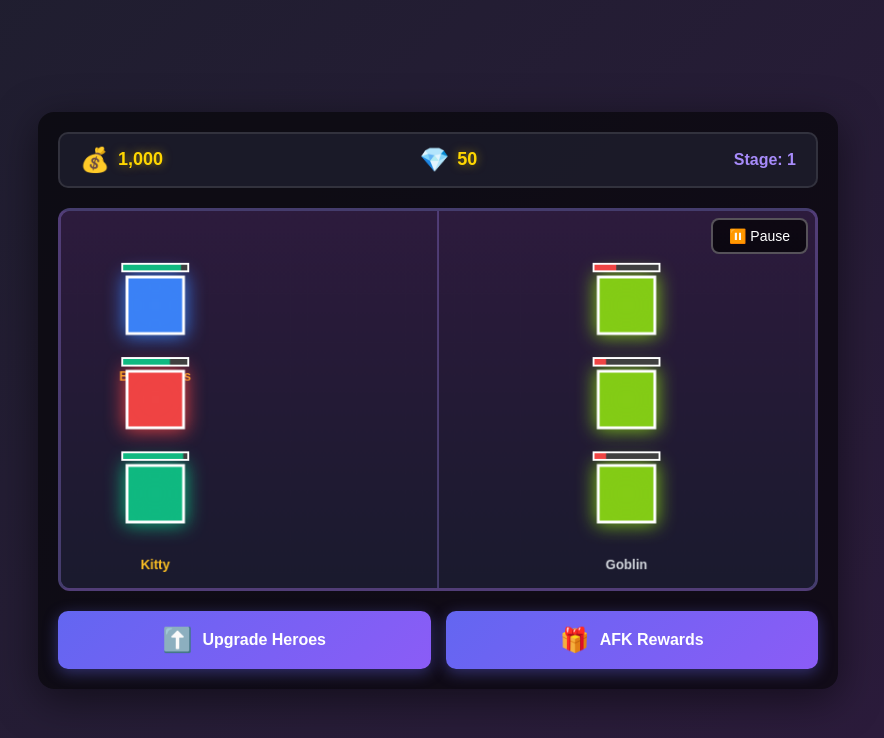
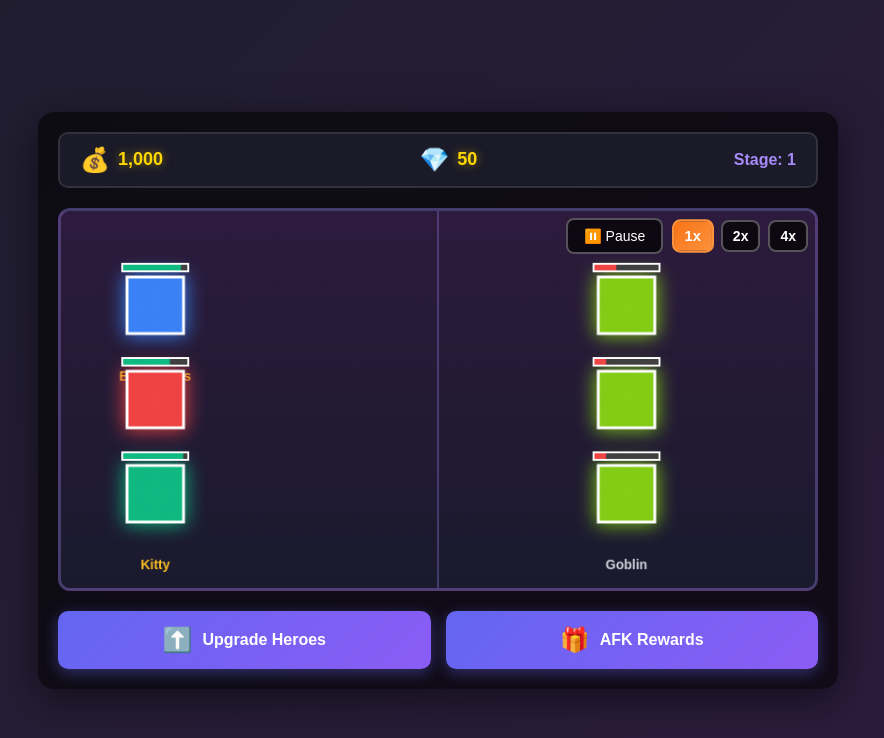
Before and after one commit to jacobziemba-dev/bartimaeus-idle-rpg, a plain HTML site: page index.html in a window 1280 px wide. Shown: the whole page, without its empty margins (202-1086 px from the left). Drawn offline with Linux system fonts and the light colour scheme.

Commit message:
Adds game speed controls
Implements speed controls, allowing users to adjust the game's speed (1x, 2x, and 4x).

Persists the selected speed to localStorage for subsequent sessions.

```diff
--- a/index.html
+++ b/index.html
@@ -35,6 +35,11 @@
                 <button id="pause-btn" class="control-btn">⏸️ Pause</button>
                 <button id="next-stage-btn" class="control-btn" style="display: none;">➡️ Next Stage</button>
                 <button id="retry-btn" class="control-btn" style="display: none;">🔄 Retry</button>
+                <div id="speed-controls" style="display:flex; gap:8px; align-items:center;">
+                    <button class="control-btn speed-btn" data-speed="1">1x</button>
+                    <button class="control-btn speed-btn" data-speed="2">2x</button>
+                    <button class="control-btn speed-btn" data-speed="4">4x</button>
+                </div>
             </div>
         </div>
 
--- a/src/scripts/battle.js
+++ b/src/scripts/battle.js
@@ -73,8 +73,12 @@ class BattleManager {
         // Update attack timer
         this.timeSinceLastAttack += deltaTime;
 
-        // Execute attacks every attackInterval (1 second)
-        if (this.timeSinceLastAttack >= this.attackInterval) {
+        // Determine effective interval using global speed multiplier if present
+        const speed = (typeof window !== 'undefined' && window.game && window.game.speedMultiplier) ? window.game.speedMultiplier : 1;
+        const effectiveInterval = this.attackInterval / (speed || 1);
+
+        // Execute attacks when accumulated time exceeds the effective interval
+        if (this.timeSinceLastAttack >= effectiveInterval) {
             this.executeRound();
             this.timeSinceLastAttack = 0;
         }
--- a/src/scripts/game.js
+++ b/src/scripts/game.js
@@ -26,6 +26,9 @@ class Game {
         this.lastFrameTime = Date.now();
         this.lastSaveTime = Date.now();
         this.saveInterval = 30000; // Auto-save every 30 seconds
+
+        // Game speed multiplier (1 = normal, 2 = double, 4 = quad)
+        this.speedMultiplier = 1;
 
         // Initialize game
         this.init();
@@ -152,6 +155,33 @@ class Game {
         document.getElementById('close-afk').addEventListener('click', () => {
             this.uiManager.hideAFKRewards();
         });
+
+        // Speed control buttons (1x, 2x, 4x)
+        const speedButtons = document.querySelectorAll('#speed-controls .speed-btn');
+        if (speedButtons && speedButtons.length) {
+            speedButtons.forEach(btn => {
+                btn.addEventListener('click', (e) => {
+                    const s = Number(e.currentTarget.dataset.speed) || 1;
+                    this.speedMultiplier = s;
+                    try { localStorage.setItem('gameSpeed', String(s)); } catch (err) {}
+
+                    // Visual active state
+                    speedButtons.forEach(b => b.classList.toggle('active', Number(b.dataset.speed) === s));
+                });
+            });
+
+            // Restore saved speed from localStorage if present
+            try {
+                const saved = Number(localStorage.getItem('gameSpeed')) || 1;
+                if ([1,2,4].includes(saved)) {
+                    this.speedMultiplier = saved;
+                    const defaultBtn = document.querySelector(`#speed-controls .speed-btn[data-speed="${this.speedMultiplier}"]`);
+                    if (defaultBtn) defaultBtn.classList.add('active');
+                }
+            } catch (err) {
+                // ignore localStorage errors
+            }
+        }
     }
 
     /**
--- a/src/styles/main.css
+++ b/src/styles/main.css
@@ -120,6 +120,17 @@ body {
 
 .control-btn:active {
     transform: scale(0.95);
+}
+
+/* Speed control buttons (1x/2x/4x) */
+#speed-controls { display: flex; gap: 8px; align-items: center; }
+
+.speed-btn { padding: 6px 10px; border-radius: 8px; font-weight: bold; }
+
+.speed-btn.active {
+    background: linear-gradient(135deg, #f97316 0%, #fb923c 100%);
+    border-color: #fb923c;
+    transform: scale(1.05);
 }
 
 /* ========================================
```
